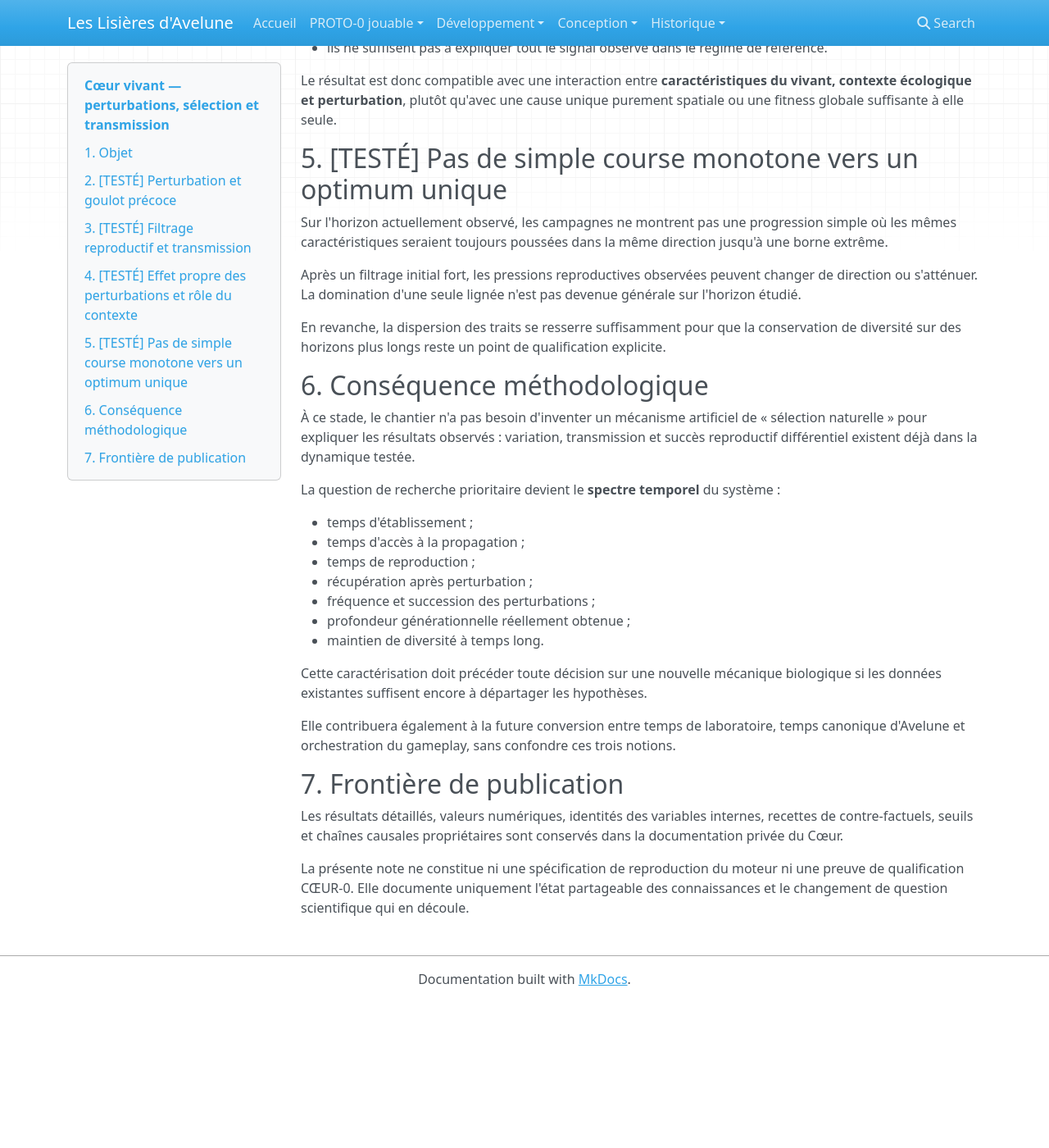
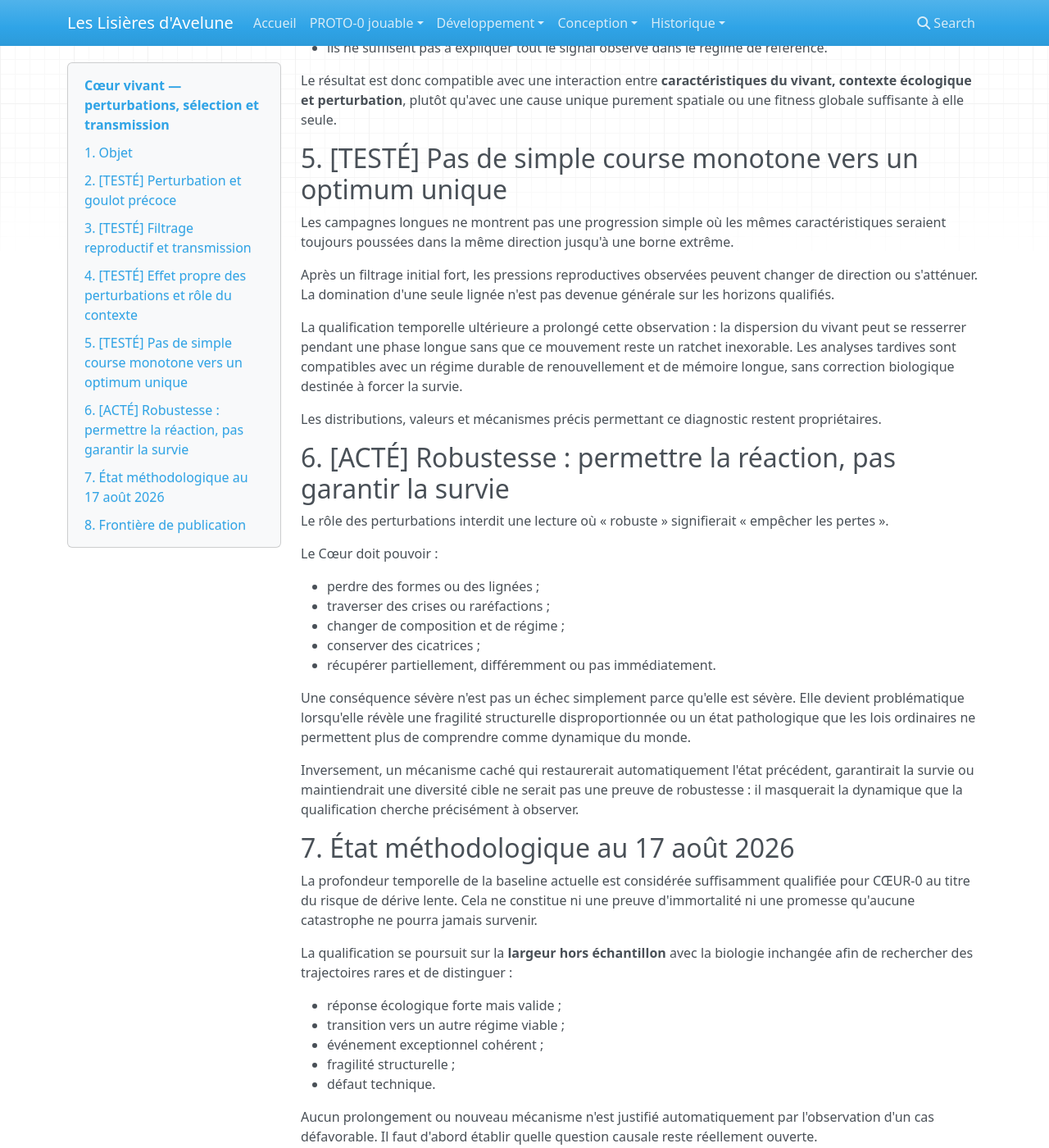
Before and after one commit to Abeliome-Officiel/les-lisieres-avelune, an MkDocs documentation site: the page built from docs/30_coeur_vivant_selection_perturbations.md, in a window 1280 px wide and 1400 px high, scrolled down 1299 px. Shown: the whole window at 82% size. Built offline with MkDocs 1.6.1, drawn with Linux system fonts in a browser that asks for light colours; nearby versions of some CDN libraries; before the commit the page ends 2521 px from its top, so only the background shows below that; some of the changed text lies outside the part shown.

Commit message:
docs: consolider perturbations et robustesse du Cœur

```diff
--- a/docs/30_coeur_vivant_selection_perturbations.md
+++ b/docs/30_coeur_vivant_selection_perturbations.md
@@ -1,7 +1,7 @@
 # Cœur vivant — perturbations, sélection et transmission
 
-> **Statut : note de recherche partageable — v0.1**
-> Date : 14 août 2026
+> **Statut : note de recherche partageable — v0.2**
+> Date : 17 août 2026
 > Les paramètres, traits internes, seuils, métriques détaillées, recettes et mappings causaux propriétaires restent hors GitHub.
 
 ## 1. Objet
@@ -26,7 +26,7 @@ Elle montre qu'un filtrage différentiel peut atteindre la reproduction puis se
 
 **variation → filtrage différentiel → succès reproductif différentiel → héritage → changement générationnel.**
 
-Cette conclusion ne signifie pas que toute pression produit automatiquement une adaptation durable ni que la dynamique est déjà qualifiée pour la production.
+Cette conclusion ne signifie pas que toute pression produit automatiquement une adaptation durable ni que chaque lignée doit survivre.
 
 ## 4. [TESTÉ] Effet propre des perturbations et rôle du contexte
 
@@ -42,32 +42,48 @@ Le résultat est donc compatible avec une interaction entre **caractéristiques
 
 ## 5. [TESTÉ] Pas de simple course monotone vers un optimum unique
 
-Sur l'horizon actuellement observé, les campagnes ne montrent pas une progression simple où les mêmes caractéristiques seraient toujours poussées dans la même direction jusqu'à une borne extrême.
+Les campagnes longues ne montrent pas une progression simple où les mêmes caractéristiques seraient toujours poussées dans la même direction jusqu'à une borne extrême.
 
-Après un filtrage initial fort, les pressions reproductives observées peuvent changer de direction ou s'atténuer. La domination d'une seule lignée n'est pas devenue générale sur l'horizon étudié.
+Après un filtrage initial fort, les pressions reproductives observées peuvent changer de direction ou s'atténuer. La domination d'une seule lignée n'est pas devenue générale sur les horizons qualifiés.
 
-En revanche, la dispersion des traits se resserre suffisamment pour que la conservation de diversité sur des horizons plus longs reste un point de qualification explicite.
+La qualification temporelle ultérieure a prolongé cette observation : la dispersion du vivant peut se resserrer pendant une phase longue sans que ce mouvement reste un ratchet inexorable. Les analyses tardives sont compatibles avec un régime durable de renouvellement et de mémoire longue, sans correction biologique destinée à forcer la survie.
 
-## 6. Conséquence méthodologique
+Les distributions, valeurs et mécanismes précis permettant ce diagnostic restent propriétaires.
 
-À ce stade, le chantier n'a pas besoin d'inventer un mécanisme artificiel de « sélection naturelle » pour expliquer les résultats observés : variation, transmission et succès reproductif différentiel existent déjà dans la dynamique testée.
+## 6. [ACTÉ] Robustesse : permettre la réaction, pas garantir la survie
 
-La question de recherche prioritaire devient le **spectre temporel** du système :
+Le rôle des perturbations interdit une lecture où « robuste » signifierait « empêcher les pertes ».
 
-- temps d'établissement ;
-- temps d'accès à la propagation ;
-- temps de reproduction ;
-- récupération après perturbation ;
-- fréquence et succession des perturbations ;
-- profondeur générationnelle réellement obtenue ;
-- maintien de diversité à temps long.
+Le Cœur doit pouvoir :
 
-Cette caractérisation doit précéder toute décision sur une nouvelle mécanique biologique si les données existantes suffisent encore à départager les hypothèses.
+- perdre des formes ou des lignées ;
+- traverser des crises ou raréfactions ;
+- changer de composition et de régime ;
+- conserver des cicatrices ;
+- récupérer partiellement, différemment ou pas immédiatement.
 
-Elle contribuera également à la future conversion entre temps de laboratoire, temps canonique d'Avelune et orchestration du gameplay, sans confondre ces trois notions.
+Une conséquence sévère n'est pas un échec simplement parce qu'elle est sévère. Elle devient problématique lorsqu'elle révèle une fragilité structurelle disproportionnée ou un état pathologique que les lois ordinaires ne permettent plus de comprendre comme dynamique du monde.
 
-## 7. Frontière de publication
+Inversement, un mécanisme caché qui restaurerait automatiquement l'état précédent, garantirait la survie ou maintiendrait une diversité cible ne serait pas une preuve de robustesse : il masquerait la dynamique que la qualification cherche précisément à observer.
 
-Les résultats détaillés, valeurs numériques, identités des variables internes, recettes de contre-factuels, seuils et chaînes causales propriétaires sont conservés dans la documentation privée du Cœur.
+## 7. État méthodologique au 17 août 2026
 
-La présente note ne constitue ni une spécification de reproduction du moteur ni une preuve de qualification CŒUR-0. Elle documente uniquement l'état partageable des connaissances et le changement de question scientifique qui en découle.
+La profondeur temporelle de la baseline actuelle est considérée suffisamment qualifiée pour CŒUR-0 au titre du risque de dérive lente. Cela ne constitue ni une preuve d'immortalité ni une promesse qu'aucune catastrophe ne pourra jamais survenir.
+
+La qualification se poursuit sur la **largeur hors échantillon** avec la biologie inchangée afin de rechercher des trajectoires rares et de distinguer :
+
+- réponse écologique forte mais valide ;
+- transition vers un autre régime viable ;
+- événement exceptionnel cohérent ;
+- fragilité structurelle ;
+- défaut technique.
+
+Aucun prolongement ou nouveau mécanisme n'est justifié automatiquement par l'observation d'un cas défavorable. Il faut d'abord établir quelle question causale reste réellement ouverte.
+
+Cette phase prépare ensuite la qualification opérationnelle du Cœur en fonctionnement continu réel et la future interface entre temps de laboratoire, temps canonique d'Avelune et orchestration du gameplay.
+
+## 8. Frontière de publication
+
+Les résultats détaillés, valeurs numériques, identités des variables internes, recettes de contre-factuels, seuils, seeds, trajectoires et chaînes causales propriétaires sont conservés dans la documentation privée du Cœur.
+
+La présente note ne constitue ni une spécification de reproduction du moteur ni un inventaire des mécanismes réservés. Elle documente uniquement les conclusions générales nécessaires pour comprendre la direction scientifique et la doctrine de robustesse du projet.
```
